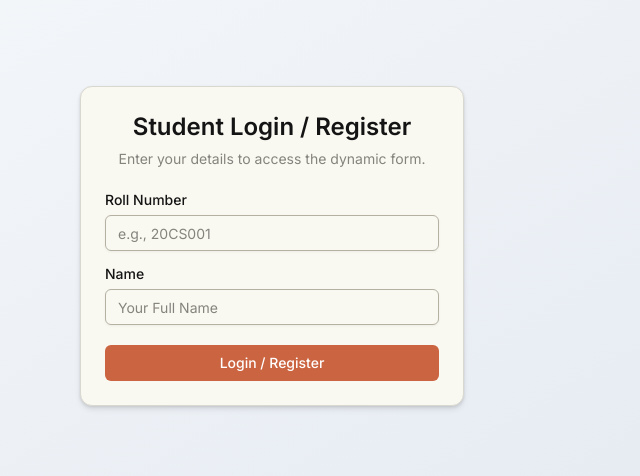
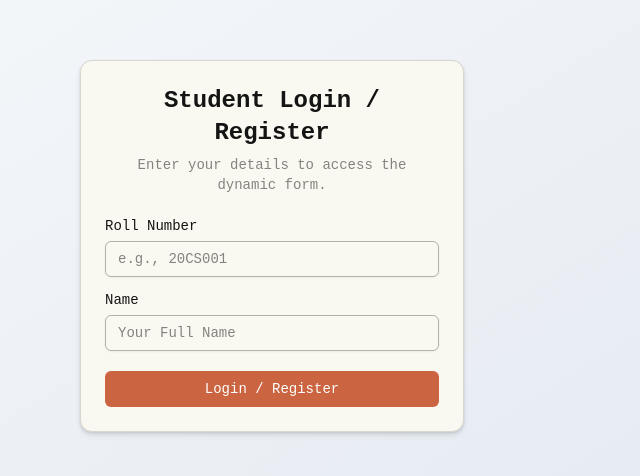
Before and after one commit to darkdeathoriginal/dynamic-form-builder, a Next.js app: page / in a window 1280 px wide. Shown: the part 154-630 px from the top of the page, without its empty margins (368-1008 px from the left). Built offline with nearby package versions, Linux system fonts and the light colour scheme; no server answers.

Commit message:
Refactor layout component and remove unused code

```diff
--- a/src/app/layout.tsx
+++ b/src/app/layout.tsx
@@ -23,7 +23,6 @@ export default function RootLayout({
       <body
         className={cn(
           "min-h-screen bg-background font-sans antialiased",
-          inter.variable
         )}
       >
          <ThemeProvider
```
